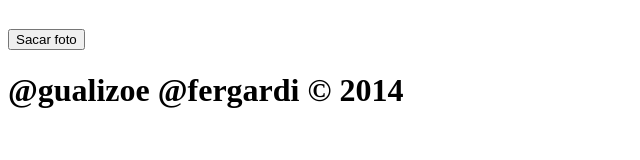
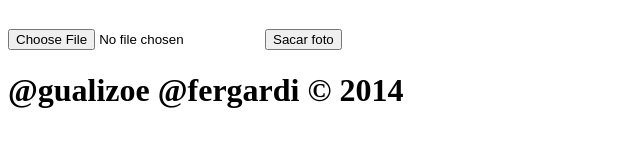
Before and after one commit to gualizoe/bCool, a website: page www/new.html in a window 1280 px wide. Shown: the whole page, without its empty margins (0-640 px from the left). Drawn offline with Linux system fonts and the light colour scheme.

Commit message:
Updated camera.

```diff
--- a/www/new.html
+++ b/www/new.html
@@ -8,6 +8,7 @@
       <h1></h1>
     </div>
     <div data-role="content">
+      <input id="picture" type="file" capture="camera" accept="image/*">
       <button onclick="app.takePicture();">Sacar foto</button> <br>
     </div>
     <div data-role="footer" style="overflow:hidden;" data-position="fixed">
```
